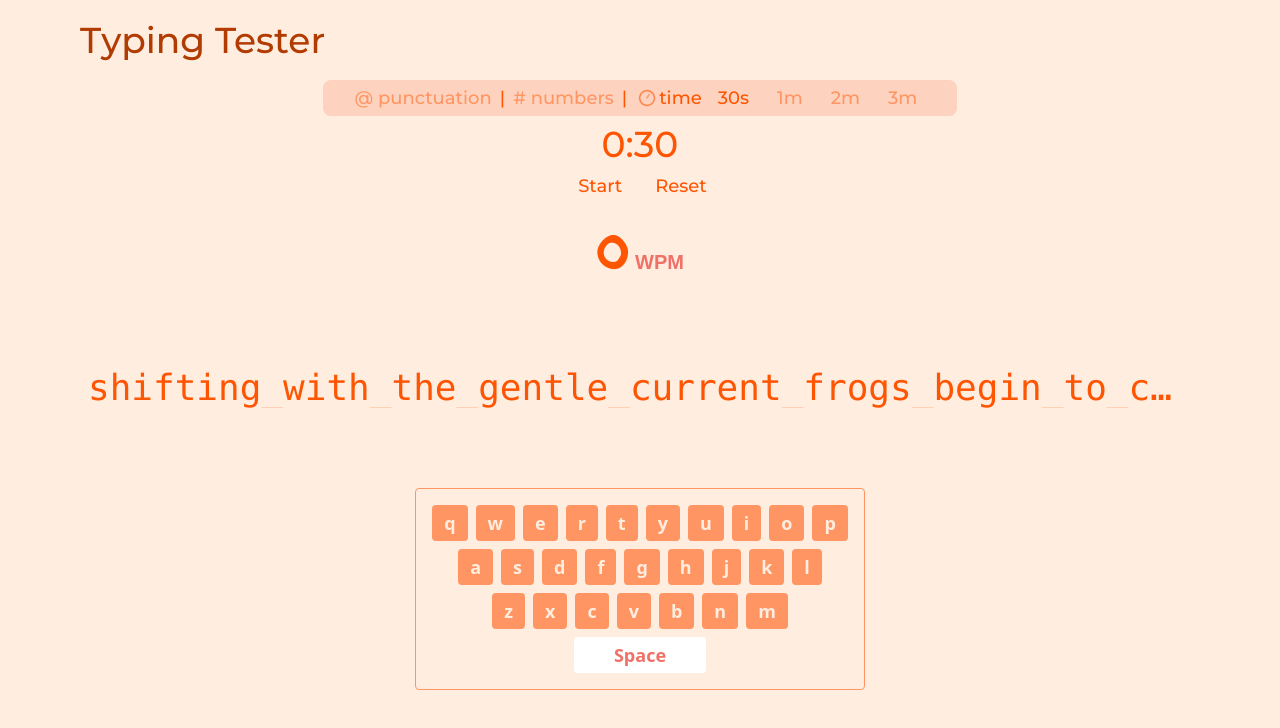
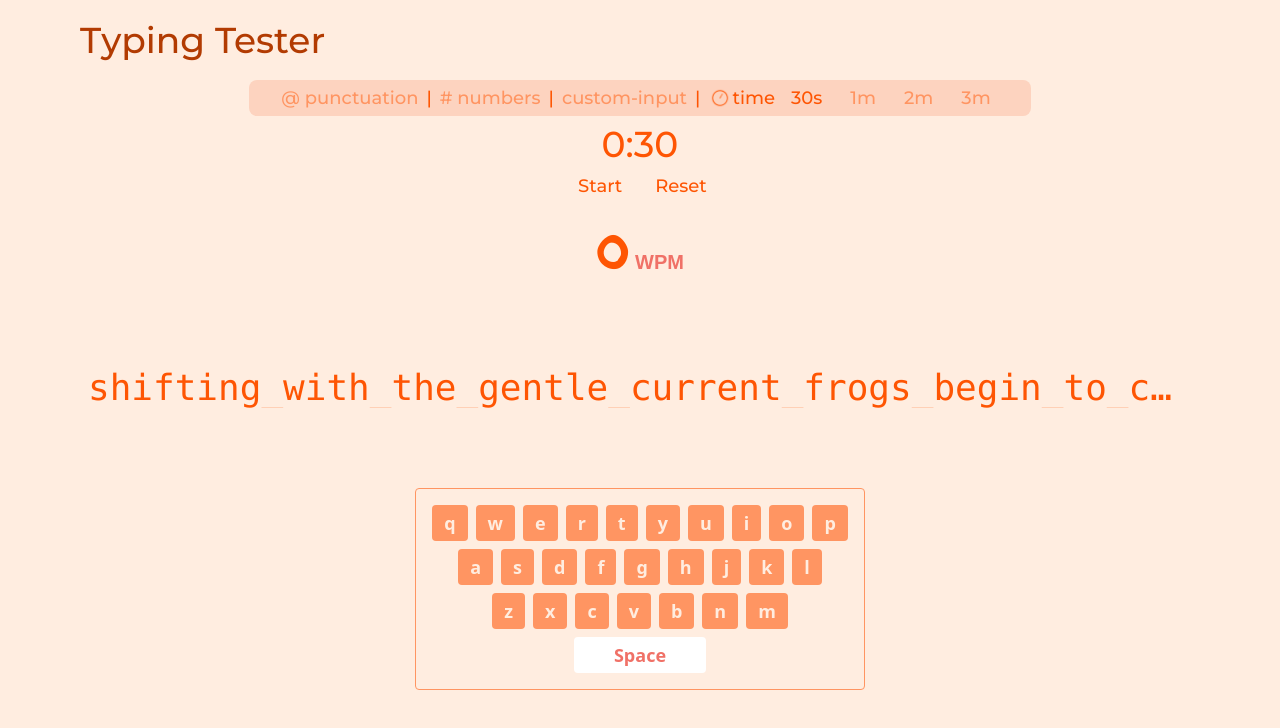
Before and after one commit to ghufrankhan7860/TypingTest, a React (Vite) app: page / in a window 1280 px wide. Shown: the top 728 px of the page. Built offline with nearby package versions, Linux system fonts and the light colour scheme.

Commit message:
added custom-text typing facility and also optimised css for smaller devices also

```diff
--- a/src/App.jsx
+++ b/src/App.jsx
@@ -23,6 +23,7 @@ const App = () => {
                             <Navbar />
                             <Timer />
                             <Score />
+
                             <DisplayText />
                             <KeyBoard />
                         </LastKeyContextProvider>
--- /dev/null
+++ b/src/components/CustomInput.jsx
@@ -0,0 +1,62 @@
+import { useState, useContext } from "react";
+import TextContext from "../contexts/TextContext";
+
+const CustomInput = ({ setIsCustomVisible }) => {
+    const [customText, setCustomText] = useState("");
+
+    const {
+        setText,
+        setCompleteText,
+        setIsPunctuation,
+        setIsNumbers,
+        isCustomText,
+        setIsCustomText,
+    } = useContext(TextContext);
+
+    const handleXbtn = () => {
+        setIsCustomVisible(false);
+    };
+
+    const handleOnChange = (e) => {
+        setCustomText(e.target.value);
+    };
+
+    const handleApply = () => {
+        setText(customText);
+        setCompleteText(customText);
+        setIsCustomVisible(false);
+        setIsPunctuation(false);
+        setIsNumbers(false);
+        setIsCustomText(true);
+        console.log(isCustomText);
+    };
+
+    return (
+        <>
+            <div className="fixed inset-0 bg-black/30 backdrop-blur-sm z-10 " />
+            <div className="fixed top-1/2 left-1/2 transform -translate-x-1/2 -translate-y-1/2 w-4xl bg-custom-red-150 h-3/4 z-50 rounded-lg shadow-lg [@media(max-width:400px)]:w-90 [@media(max-width:400px)]:h-3/5">
+                <div className="flex flex-col h-full p-4 gap-1 ">
+                    <button
+                        className="ml-auto text-gray-700 hover:text-custom-red-800 px-3 py-1 text-lg bg-custom-red-300 text-white rounded-md m-1 text-center"
+                        onClick={handleXbtn}
+                    >
+                        x
+                    </button>
+                    <textarea
+                        className="w-full border-1 border-custom-red-300  mx-auto h-full p-3 rounded-md bg-custom-red-100 focus:outline-0 wrap-break-word [@media(max-width:400px)]:w-full"
+                        type="text-box"
+                        value={customText}
+                        onChange={handleOnChange}
+                    />
+                    <button
+                        className="ml-auto mt-auto bg-custom-red-300 hover:text-custom-red-800 text-white px-4 py-2 rounded-md"
+                        onClick={handleApply}
+                    >
+                        Apply
+                    </button>
+                </div>
+            </div>
+        </>
+    );
+};
+export default CustomInput;
--- a/src/components/Keyboard.jsx
+++ b/src/components/Keyboard.jsx
@@ -49,7 +49,7 @@ const KeyBoard = () => {
             score,
             setScore
         );
-        // console.log(check + " Correct touch or not ? ");
+
         setcorrectKey(check);
     };
 
--- a/src/components/Navbar.jsx
+++ b/src/components/Navbar.jsx
@@ -3,8 +3,14 @@ import TextContext from "../contexts/TextContext";
 import { getText } from "../utils/helper";
 
 const Navbar = () => {
-    const { setText, isPunctuation, isNumbers, setCompleteText, setWordsLen } =
-        useContext(TextContext);
+    const {
+        setText,
+        isPunctuation,
+        isNumbers,
+        setCompleteText,
+        setWordsLen,
+        setIsCustomText,
+    } = useContext(TextContext);
     return (
         <div className="flex justify-start w-full text-2xl md:text-4xl py-3 sm:py-4 md:py-5 text-custom-red-600 font-[montserrat] font-medium lowercase rounded-xl [@media(max-width:700px)]:text-xl">
             <button
@@ -14,6 +20,7 @@ const Navbar = () => {
                     setText(tempText);
                     setCompleteText(tempText);
                     setWordsLen(tempText.length);
+                    setIsCustomText(false);
                 }}
             >
                 Typing Tester
--- a/src/components/Timer.jsx
+++ b/src/components/Timer.jsx
@@ -1,5 +1,4 @@
-import { useEffect, useRef } from "react";
-import { useContext } from "react";
+import { useState, useEffect, useRef, useContext } from "react";
 import { TimerContext } from "../contexts/TimerContext";
 import TextContext from "../contexts/TextContext";
 import { timeButtons } from "../utils/config";
@@ -9,8 +8,11 @@ import timeIcon from "/assets/images/time.png";
 import { resetTimer } from "../utils/helper";
 import { ScoreContext } from "../contexts/ScoreContext";
 import LastKeyContext from "../contexts/LastKeyContext";
+import CustomInput from "./CustomInput";
 
 const Timer = () => {
+    const [isCustomVisible, setIsCustomVisible] = useState(false);
+
     // global variables
     const {
         timeLeft,
@@ -32,6 +34,8 @@ const Timer = () => {
         isNumbers,
         setIsPunctuation,
         setIsNumbers,
+        isCustomText,
+        setIsCustomText,
     } = useContext(TextContext);
 
     // Add LastKeyContext
@@ -96,8 +100,17 @@ const Timer = () => {
         return btn ? "text-custom-red-300" : "";
     };
 
+    const handleCustomInputClick = () => {
+        setIsCustomVisible(true);
+    };
+
     return (
         <>
+            {console.log("Re-rendered" + isCustomText)}
+            {isCustomVisible && (
+                <CustomInput setIsCustomVisible={setIsCustomVisible} />
+            )}
+            {console.log(isCustomText)}
             <div className="flex flex-col items-center justify-center">
                 {/* Punctuation  */}
                 <div className="flex flex-row flex-wrap justify-center items-center gap-2 bg-custom-red-150 rounded-lg px-8 py-1 sm:text-s[@media(max-width:768px)]:flex-col [@media(max-width:768px)]:gap-1 [@media(max-width:768px)]:px-4 [@media(max-width:768px)]:py-2">
@@ -108,6 +121,8 @@ const Timer = () => {
                         }
                         onClick={() => {
                             setIsPunctuation(!isPunctuation);
+                            setIsCustomText(false);
+
                             resetTimer(
                                 setTimeLeft,
                                 setIsRunning,
@@ -136,6 +151,7 @@ const Timer = () => {
                         }
                         onClick={() => {
                             setIsNumbers(!isNumbers);
+                            setIsCustomText(false);
                             resetTimer(
                                 setTimeLeft,
                                 setIsRunning,
@@ -152,6 +168,20 @@ const Timer = () => {
                         # numbers
                     </button>
 
+                    <div className="text-lg font-bold text-custom-red-300 font-[montserrat] font-medium hover:text-custom-red-800">
+                        |
+                    </div>
+
+                    {/* Custom-input */}
+                    <button
+                        className={
+                            "flex flex-row items-center text-lg font-bold text-custom-red-200 font-[montserrat] font-medium hover:text-custom-red-800 " +
+                            getActivBtnClass(isCustomText)
+                        }
+                        onClick={handleCustomInputClick}
+                    >
+                        custom-input
+                    </button>
                     <div className="text-lg font-bold text-custom-red-300 font-[montserrat] font-medium hover:text-custom-red-800">
                         |
                     </div>
--- a/src/contexts/TextContextProvider.jsx
+++ b/src/contexts/TextContextProvider.jsx
@@ -1,6 +1,6 @@
 import TextContext from "./TextContext";
 import { useEffect, useState } from "react";
-import { wordAPI } from "../utils/config";
+
 import { getText } from "../utils/helper";
 
 const TextContextProvider = ({ children }) => {
@@ -9,6 +9,7 @@ const TextContextProvider = ({ children }) => {
     const [completeText, setCompleteText] = useState("");
     const [isPunctuation, setIsPunctuation] = useState(false);
     const [isNumbers, setIsNumbers] = useState(false);
+    const [isCustomText, setIsCustomText] = useState(false);
 
     useEffect(() => {
         const tempText = getText(isPunctuation, isNumbers);
@@ -30,6 +31,8 @@ const TextContextProvider = ({ children }) => {
                 setIsPunctuation,
                 isNumbers,
                 setIsNumbers,
+                isCustomText,
+                setIsCustomText,
             }}
         >
             {children}
--- a/src/index.css
+++ b/src/index.css
@@ -33,3 +33,25 @@
 .animate-blink {
     animation: blink 1s infinite;
 }
+
+/* width */
+::-webkit-scrollbar {
+    width: 10px;
+}
+
+/* Track */
+::-webkit-scrollbar-track {
+    background: #ffede0;
+    border-radius: 5px;
+}
+
+/* Handle */
+::-webkit-scrollbar-thumb {
+    background: #fdd3bf;
+    border-radius: 5px;
+}
+
+/* Handle on hover */
+::-webkit-scrollbar-thumb:hover {
+    background: #fe5503;
+}
```
